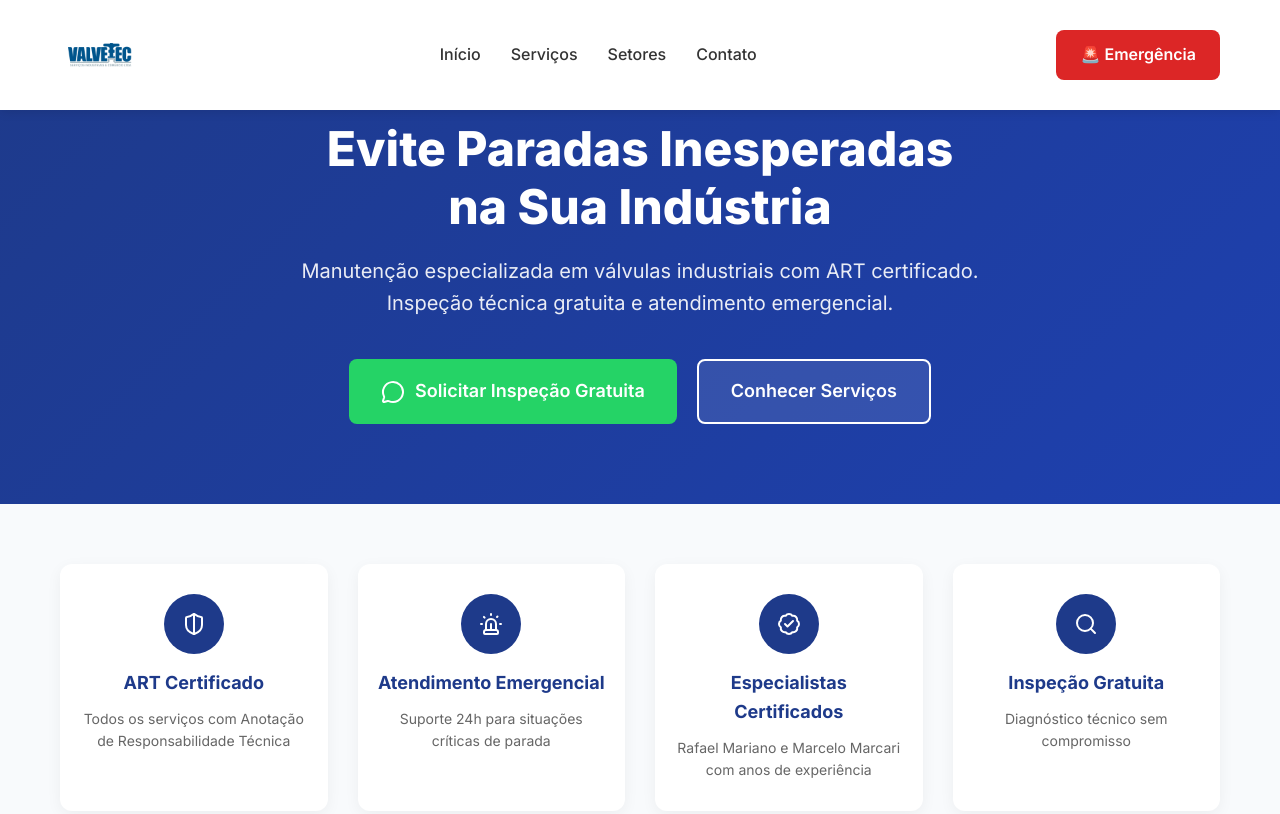
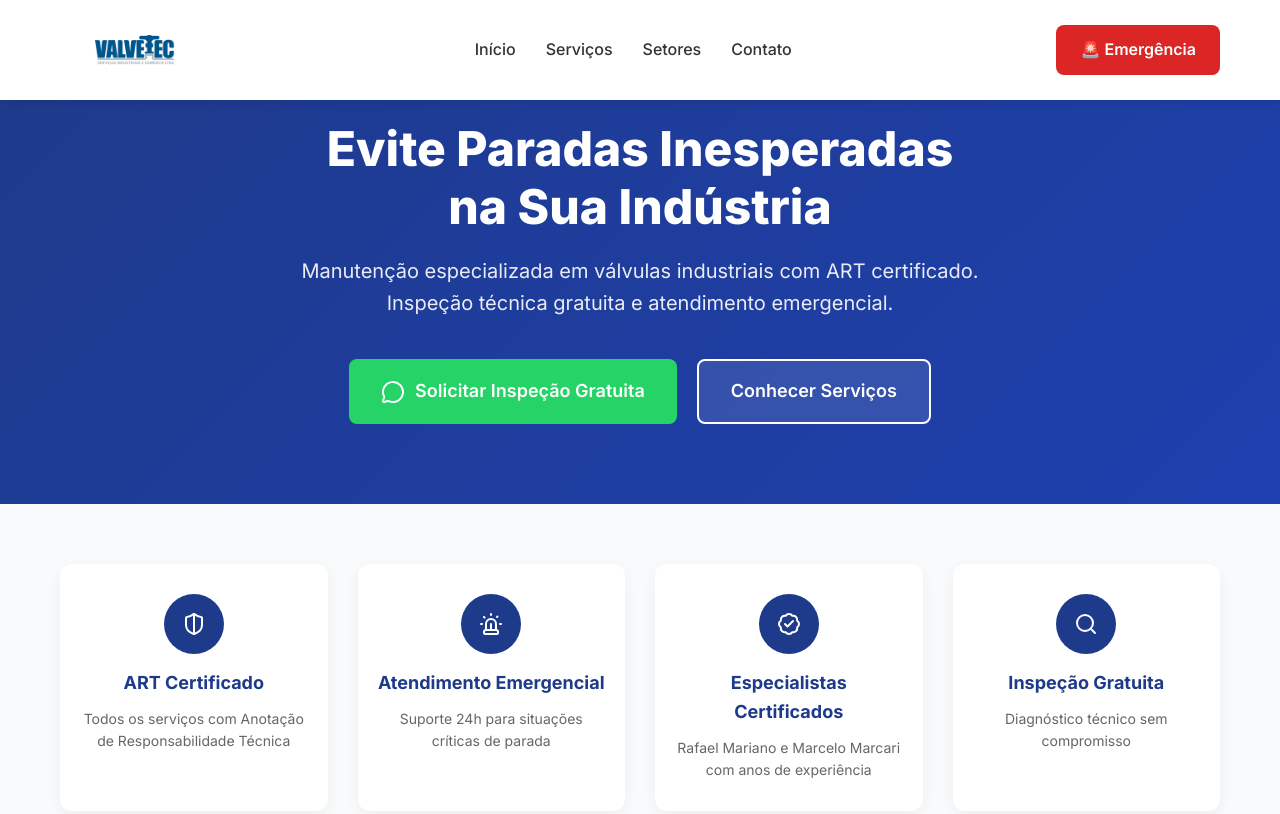
Before and after one commit to alexandremaximojr/valvetec, a plain HTML site: page index.html in a window 1280 px wide. Shown: the top 814 px of the page. Drawn offline with nearby package versions, Linux system fonts and the light colour scheme.

Commit message:
Update index.html

```diff
--- a/index.html
+++ b/index.html
@@ -43,7 +43,7 @@
             display: flex;
             justify-content: space-between;
             align-items: center;
-            padding: 15px 0;
+            padding: 0px 0;
         }
 
         .logo {
@@ -53,8 +53,8 @@
         }
 
         .logo img {
-            width: 80px;
-            height: 80px;
+            width: 150px;
+            height: 100px;
             object-fit: contain;
         }
 
```
